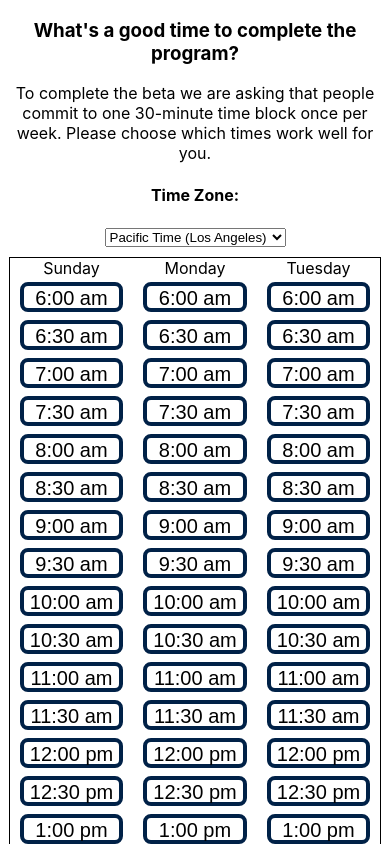
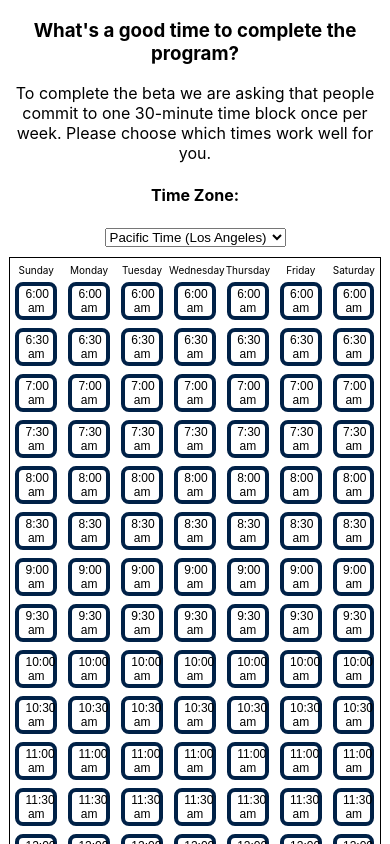
Before and after one commit to KimDuclos/flex-together, a React (Create React App) app: page /timePicker in a window 390 px wide. Shown: the top 844 px of the page. Built offline with nearby package versions, Linux system fonts and the light colour scheme.

Commit message:
time picker responsive to 500

```diff
--- a/src/frontend/components/timePicker.scss
+++ b/src/frontend/components/timePicker.scss
@@ -1,32 +1,12 @@
 $break-800: 800px;
+$break-500: 500px;
 
-// h3 {
-//   @media screen and (max-width: $break-800) {
-//     text-align: center;
-//     margin: 2% 0 0 0%;
-//   }
-// }
-
-// p {
-//   @media screen and (max-width: $break-800) {
-//     text-align: center;
-//     width: 70%;
-//     margin: 2% 0 0 26%;
-//   }
-// }
-
-// h4 {
-//   @media screen and (max-width: $break-800) {
-//     text-align: center;
-//     margin: 2% 0 0 18%;
-//   }
-// }
-
-// select {
-//   @media screen and (max-width: $break-800) {
-//     margin: 2% 0 0 19%;
-//   }
-// }
+.dayWrapper {
+    @media screen and (max-width: $break-500) {
+        margin: 0%;
+        width: 14%;
+    }
+}
 
 .timePickerContainer {
   @media screen and (max-width: $break-800) {
@@ -34,8 +14,19 @@ $break-800: 800px;
   }
 }
 
+label {
+    @media screen and (max-width: $break-500) {
+        font-size: 10px;
+    }
+}
+
 .timeBlock {
     @media screen and (max-width: $break-800) {
         width: 100%;
     }
+    @media screen and (max-width: $break-500) {
+        width: 80%;
+        font-size: 12px;
+        height: auto;
+    }
 }
```
